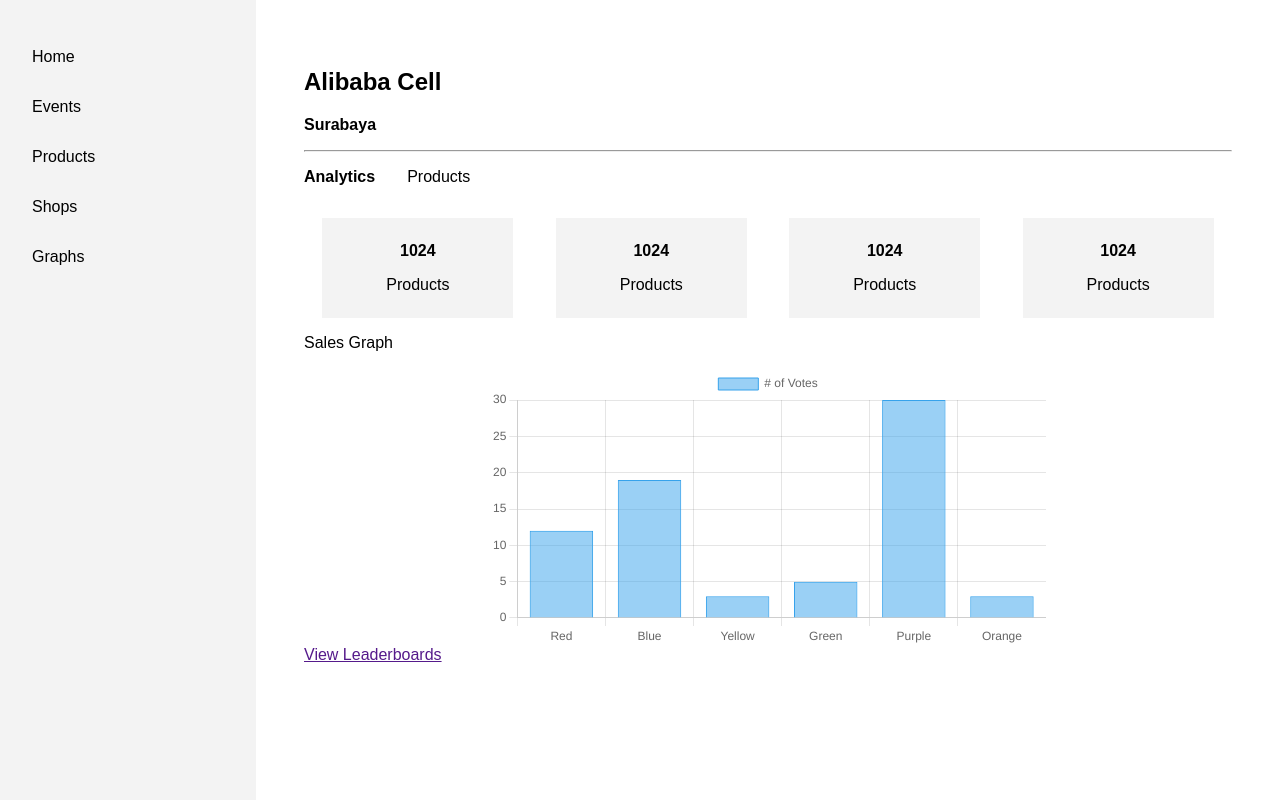
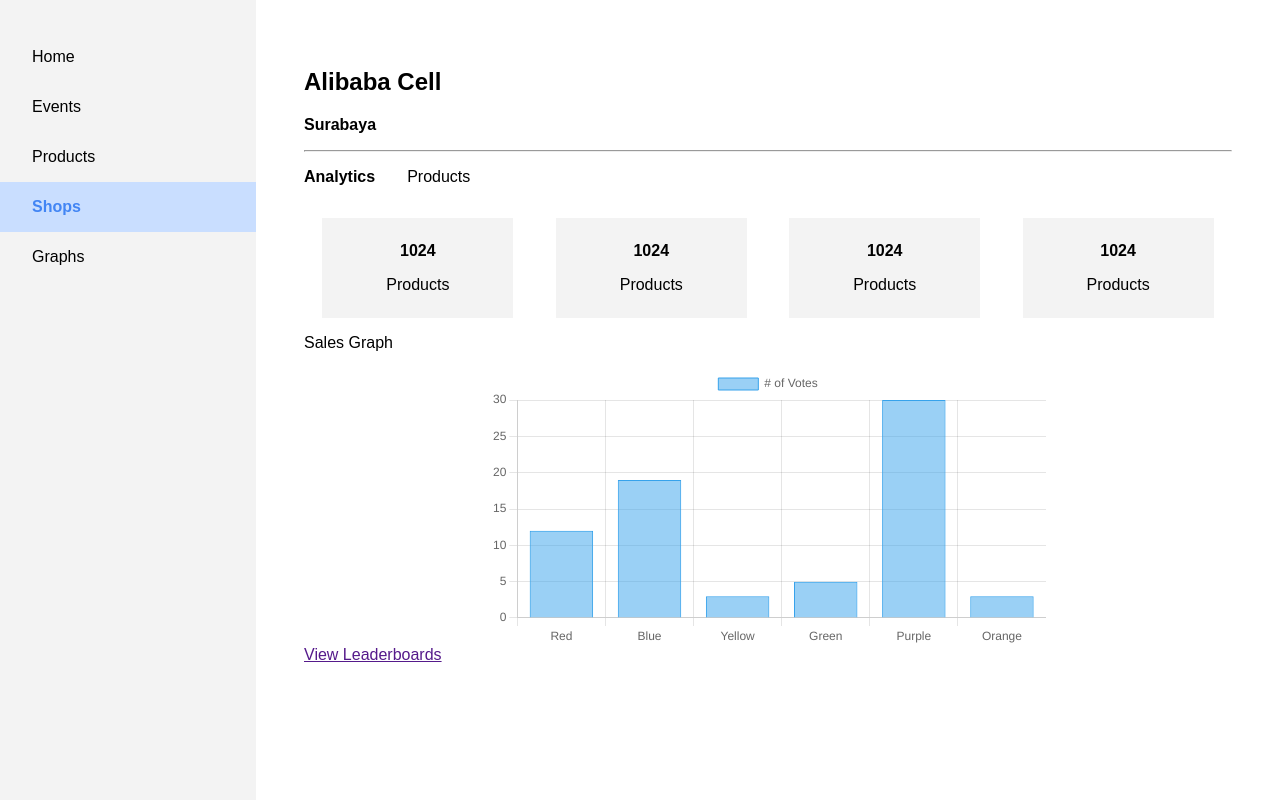
Before and after one commit to rizyxy/smm_private, a Django app: page /shops/analytics/ in a window 1280 px wide. Run offline with Django 4.2, Linux system fonts and the light colour scheme.

Commit message:
Fixed Shop's Path

```diff
--- a/master/templates/master.html
+++ b/master/templates/master.html
@@ -18,10 +18,10 @@
 
     <div class="grid">
         <div class="sidenav">
-            <a id="{% if request.path == '/' %}active{% endif %}" href="/">Home</a>
+            <a id="{% if request.resolver_match.url_name == 'dashboard' %}active{% endif %}" href="{% url 'dashboard' %}">Home</a>
             <a id="{% if request.path == '/events/' %}active{% endif %}" href="">Events</a>
             <a id="{% if request.path == '/products/' %}active{% endif %}" href="">Products</a>
-            <a id="{% if request.path == '/shops/' %}active{% endif %}" href="" >Shops</a>
+            <a id="{% if 'shops' in request.path %}active{% endif %}" href="{% url 'all-shops' %}" >Shops</a>
             <a id="{% if request.path == '/graphs/' %}active{% endif %}" href="">Graphs</a>
         </div>
         <!-- Add Content Here -->
--- a/shop/templates/shop_detail.html
+++ b/shop/templates/shop_detail.html
@@ -20,8 +20,8 @@
     <p class="content-subtitle"><strong>Surabaya</strong></p>
     <hr>
     <div class="section-selectors">
-        <a href="" id="section-active" class="section-selector">Analytics</a>
-        <a href="" class="section-selector">Products</a>
+        <a href="{% url 'shop-analytics' %}" id="{% if request.resolver_match.url_name == 'shop-analytics' %}section-active{% endif %}" class="section-selector">Analytics</a>
+        <a href="{% url 'shop-products' %}" id="{% if request.resolver_match.url_name == 'shop-products' %}section-active{% endif %}" class="section-selector">Products</a>
     </div>
     {% block section %}
     {% endblock %}
--- a/shop/urls.py
+++ b/shop/urls.py
@@ -4,6 +4,6 @@
 urlpatterns = [
     path('shops/', views.all_shop, name='all-shops'),
     path('shops/analytics/', views.shop_analytics, name='shop-analytics'),
-    path('shops/products/', views.shop_products, name='shop-products'),
+    path('shops/shop-products/', views.shop_products, name='shop-products'),
     path('shops/add-shop/', views.add_shop, name='add-shop')
 ]
```
